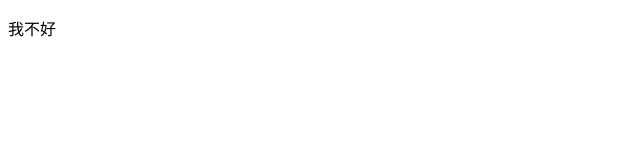
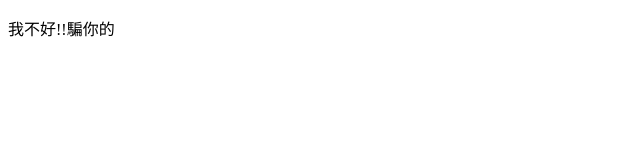
Before and after one commit to simplus-chen/web, a plain HTML site: page index.html in a window 1280 px wide. Shown: the full height of the page, 0-640 px from the left. Drawn offline with Linux system fonts and the light colour scheme.

Commit message:
我又轉換心意了

```diff
--- a/index.html
+++ b/index.html
@@ -5,6 +5,6 @@
   <title>Title</title>
 </head>
 <body>
-<p>我不好</p>
+<p>我不好!!騙你的</p>
 </body>
 </html>
```
